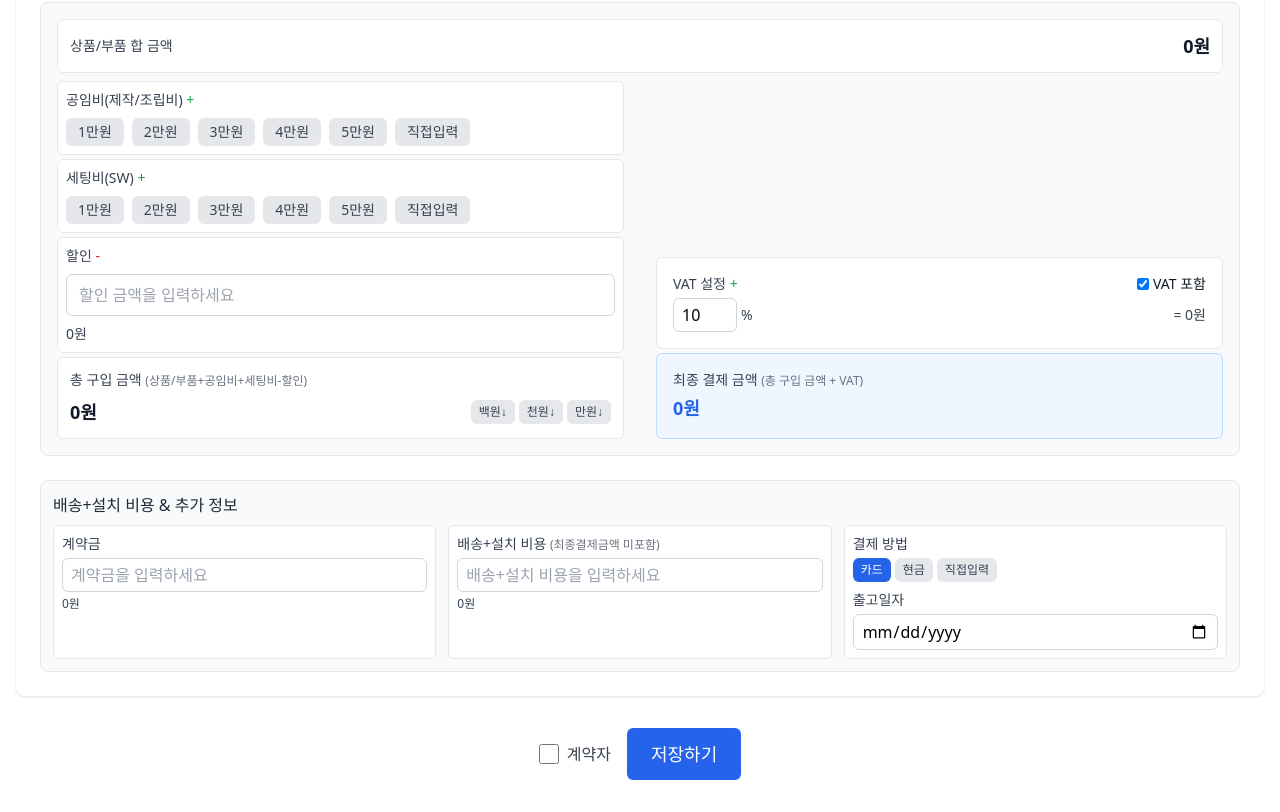
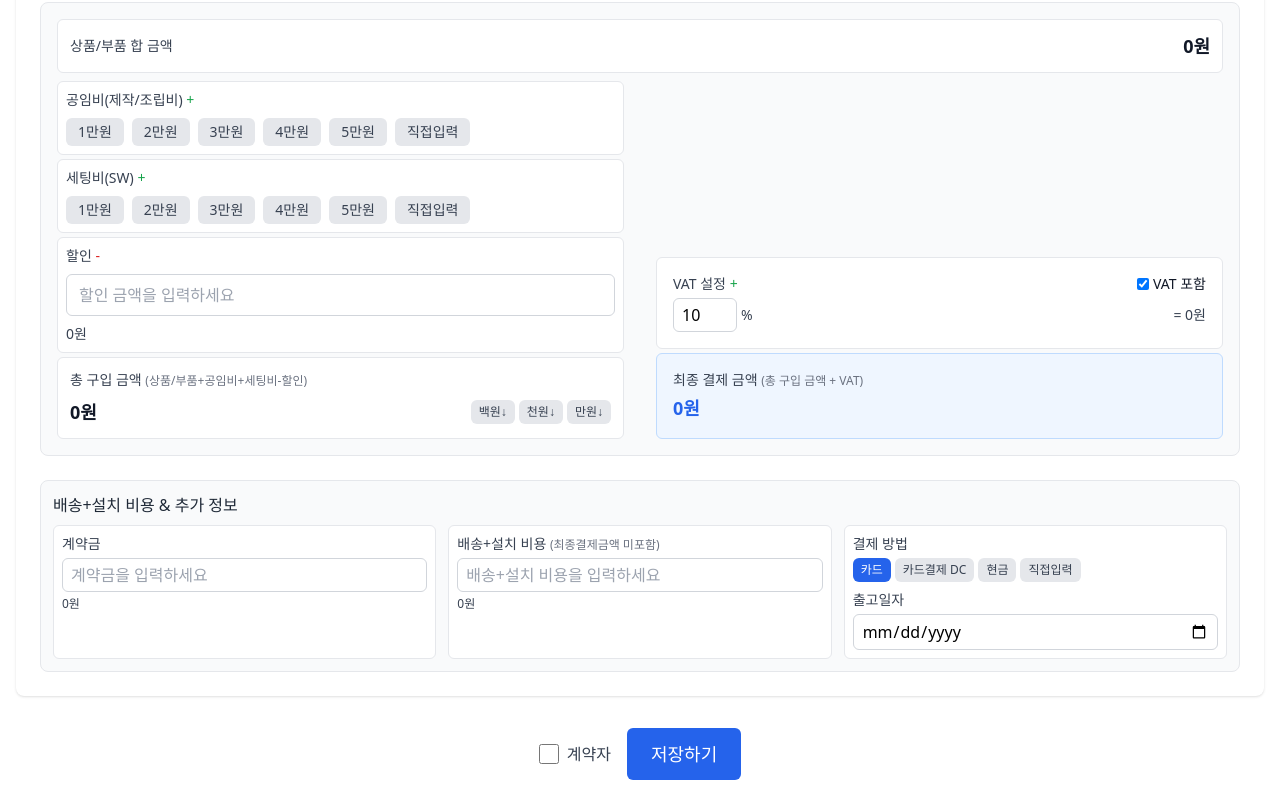
Before and after one commit to kcj980/wellcompro, a Next.js app: page /estimate in a window 1280 px wide. Shown: the part 1799-2611 px from the top of the page. Built offline with nearby package versions, Linux system fonts and the light colour scheme.

Commit message:
견적서 vat->카드결제시추가금액 수정, 견적작성에 카드결제DC 버튼 추가

```diff
--- a/app/estimate/page.js
+++ b/app/estimate/page.js
@@ -2813,6 +2813,17 @@ function EstimateContent() {
                           </button>
                           <button
                             type="button"
+                            onClick={() => handlePaymentMethodSelect('카드결제 DC')}
+                            className={`px-2 py-1 rounded-md text-xs ${
+                              paymentInfo.paymentMethod === '카드결제 DC' && !isCustomPaymentMethod
+                                ? 'bg-blue-600 text-white'
+                                : 'bg-gray-200 text-gray-700 hover:bg-gray-300'
+                            }`}
+                          >
+                            카드결제 DC
+                          </button>
+                          <button
+                            type="button"
                             onClick={() => handlePaymentMethodSelect('현금')}
                             className={`px-2 py-1 rounded-md text-xs ${
                               paymentInfo.paymentMethod === '현금' && !isCustomPaymentMethod
--- a/app/quote/[id]/consumer/page.js
+++ b/app/quote/[id]/consumer/page.js
@@ -640,7 +640,7 @@ export default function ConsumerQuotePage({ params }) {
                 {/* 부가세(VAT) 표시 */}
                 {estimate.paymentInfo?.includeVat && (
                     <div className="border border-sky-200 rounded-md p-2 bg-white flex-1 flex justify-between items-center">
-                        <span className="font-semibold text-black">부가세(VAT):</span>
+                        <span className="font-semibold text-black">카드결재시 추가금액:</span>
                         <span>{estimate.calculatedValues?.vatAmount?.toLocaleString() || '0'}원</span>
                     </div>
                 )}
```
